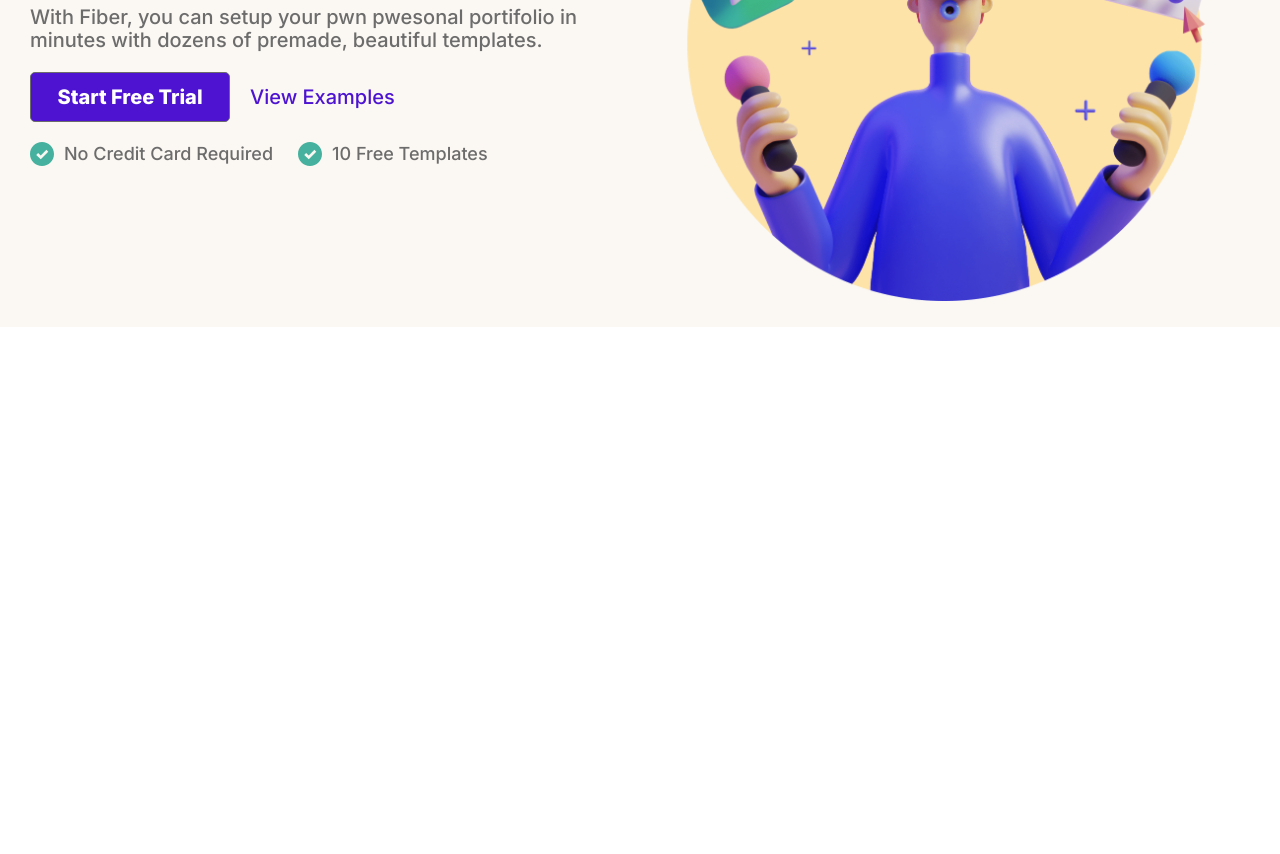
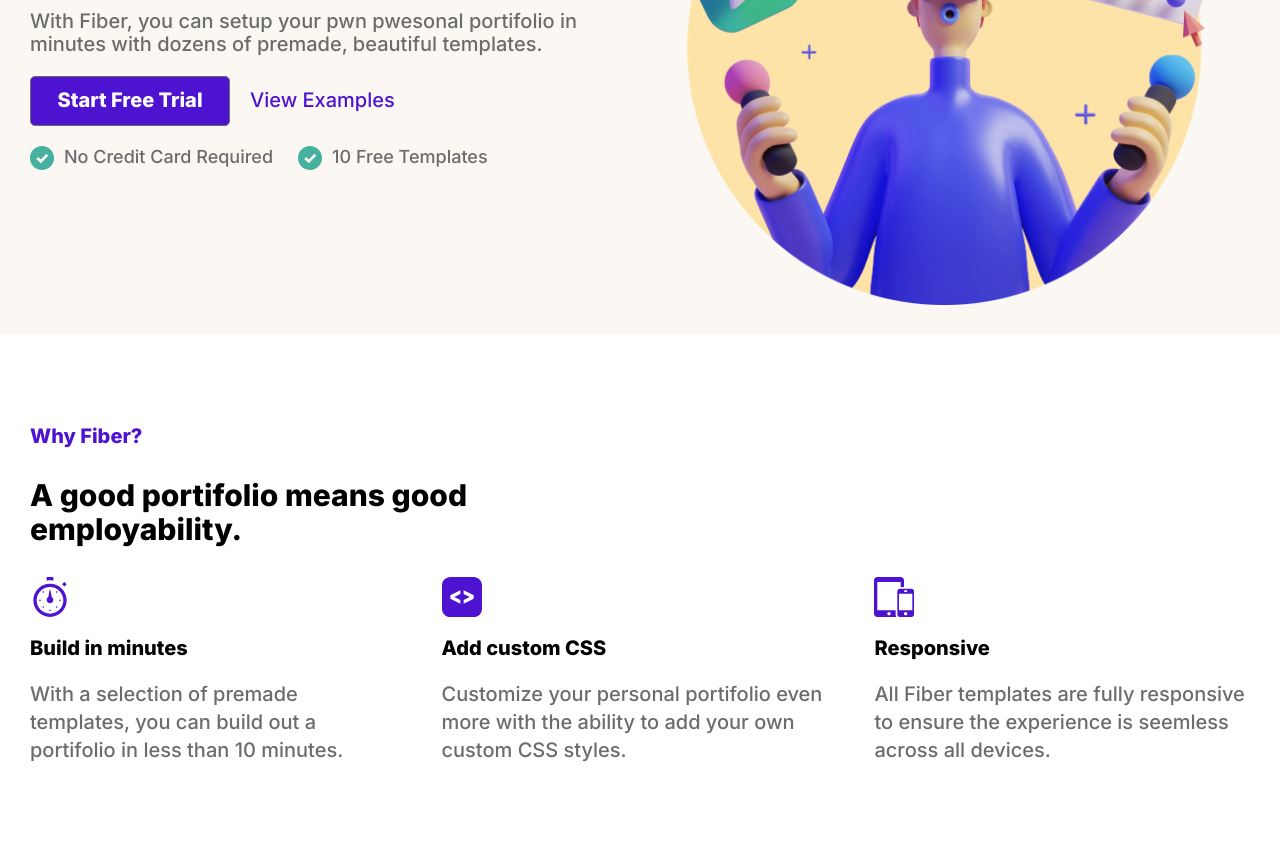
Before and after one commit to kakacf/fiber-landing-page, a website: page index.html in a window 1280 px wide. Shown: the part 416-1270 px from the top of the page. Before the commit the page ends 800 px from the top, so only its background shows below. Drawn offline with Linux system fonts and the light colour scheme.

Commit message:
The section-2 layout is complete.

```diff
--- a/index.html
+++ b/index.html
@@ -8,9 +8,7 @@
         <link rel="stylesheet" href="css/style.css" />
         <title>Fiber-Landing-Page</title>
     </head>
-
     <body>
-
         <header>
             <div class="container">
                 <nav class="nav">
@@ -50,12 +48,11 @@
                         <div class="article__sub">
                             With Fiber, you can setup your pwn pwesonal portifolio in minutes with dozens of premade, beautiful templates.
                         </div>
-
                         <div class="article__btns">
                             <button class="btn article__btns--free">
                                 Start Free Trial
                             </button>
-                            <div class="article__btns--text">
+                            <div class="article__btns--text text-primary">
                                 View Examples
                             </div>
                         </div>
@@ -77,15 +74,45 @@
             </section>
 
 
-            <!-- <section class="section-2">
+            <section class="section-2">
                 <div class="container">
-
-                    jkdfjk
-
+                    <span class="text-primary weight-bold">Why Fiber?</span>
+                    <div class="title">
+                        A good portifolio means good employability.
+                    </div>
+                    <div class="cards">
+                        <div class="card">
+                            <img src="assets/time.svg" alt="" class="card__icon">
+                            <div class="card__title">
+                                Build in minutes
+                            </div>
+                            <div class="card__sub">
+                                With a selection of premade templates, you can build out a portifolio in less than 10 minutes.
+                            </div>
+                        </div>
+                        <div class="card">
+                            <img src="assets/code.svg" alt="" class="card__icon">
+                            <div class="card__title">
+                                Add custom CSS
+                            </div>
+                            <div class="card__sub">
+                                Customize your personal portifolio even more with the ability to add your own custom CSS styles.
+                            </div>
+                        </div>
+                        <div class="card">
+                            <img src="assets/allSizes.svg" alt="" class="card__icon">
+                            <div class="card__title">
+                                Responsive
+                            </div>
+                            <div class="card__sub">
+                                All Fiber templates are fully responsive to ensure the experience is seemless across all devices.
+                            </div>
+                        </div>
+                    </div>
                 </div>
 
 
-            </section> -->
+            </section>
 
 
 
--- a/sass/base/_base.scss
+++ b/sass/base/_base.scss
@@ -17,6 +17,25 @@
     height: 100vh;
     margin: auto;
     background-color: $bg-color-secondary;
+    // font-size: $font-size-default;
+}
+
+
+.weight-light {
+    font-weight: $font-weight-light;
+}
+.weight-normal {
+    font-weight: $font-weight-normal;
+}
+.weight-medium {
+    font-weight: $font-weight-medium;
+}
+.weight-bold {
+    font-weight: $font-weight-bold;
+}
+
+.text-primary {
+    color: $color-primary;
 }
 
 .btn {
--- a/sass/layout/_section-1.scss
+++ b/sass/layout/_section-1.scss
@@ -6,7 +6,7 @@
 
     .container {
         width: 100%;
-        height: 60rem; // TODO: 這裡要改
+        // height: 60rem; // TODO: 這裡要改
         display: flex;
         align-items: start;
         font-size: $font-size-default;
@@ -43,7 +43,6 @@
 
             &--text {
                 cursor: pointer;
-                color: $color-primary;
                 &:hover {
                     color: $color-second;
                 }
--- a/sass/layout/_section-2.scss
+++ b/sass/layout/_section-2.scss
@@ -4,16 +4,46 @@
     background-color: $bg-color-secondary;
     padding: $section-padding;
 
-    border: 1px solid red;
-
     .container {
         width: 100%;
-        height: 60rem; // TODO: 這裡要改
         display: flex;
+        flex-direction: column;
         align-items: start;
         font-size: $font-size-default;
-        padding: 5rem 0;
+        padding: 8rem 0;
+        gap: 3rem;
     }
 
+    .title {
+        font-size: 3rem;
+        font-weight: $font-weight-bold;
+        max-width: 500px;
+    }
 
+    .cards {
+        display: flex;
+        justify-content: space-between;
+        // flex-wrap: wrap;
+        gap: 5rem;
+    }
+
+    .card {
+        display: flex;
+        flex-direction: column;
+        // width: 30%;
+        gap: 2rem;
+
+        &__icon {
+            width: 4rem;
+        }
+
+        &__title {
+            font-weight: $font-weight-bold;
+        }
+
+        &__sub {
+            color: $color-dark-grey;
+            line-height: 1.4;
+        }
+    }
 }
```
Also changed, not shown: css/style.css, 1 other file.
